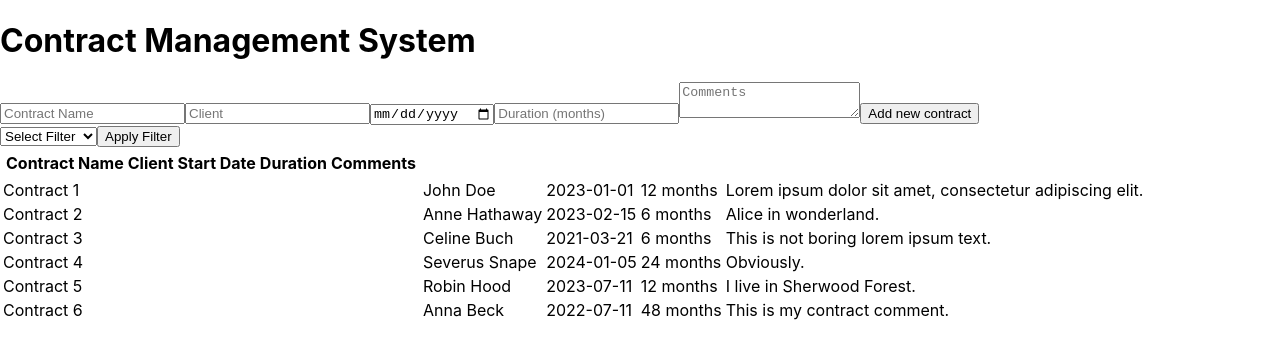
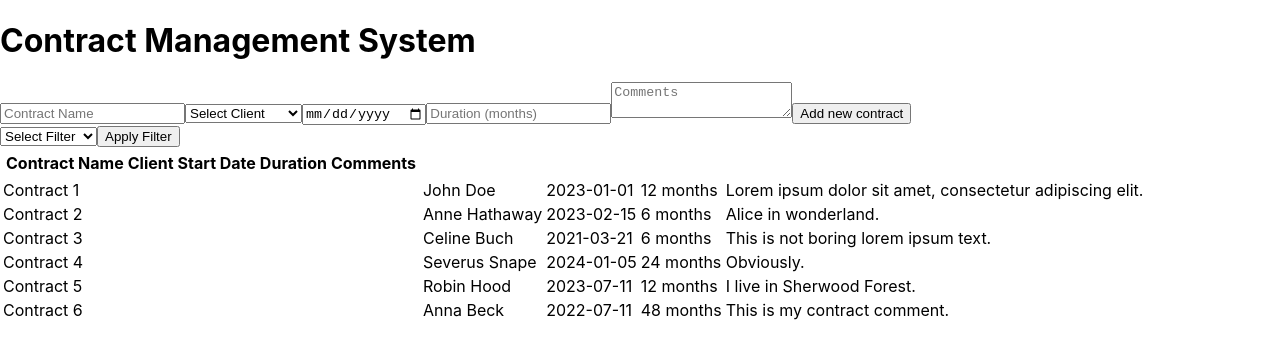
Before and after one commit to TenaRozing1/react-contract-task, a React (Create React App) app: page / in a window 1280 px wide. Shown: the top 358 px of the page. Built offline with nearby package versions, Linux system fonts and the light colour scheme.

Commit message:
Edited form

```diff
--- a/src/components/ContractForm.jsx
+++ b/src/components/ContractForm.jsx
@@ -1,6 +1,6 @@
 import React, { useState } from "react";
 
-const ContractForm = () => {
+const ContractForm = ({ clients, handleAddContract }) => {
   const [contractData, setContractData] = useState({
     contractName: "",
     client: "",
@@ -16,9 +16,11 @@ const ContractForm = () => {
 
   const handleSubmit = (e) => {
     e.preventDefault();
-    // logic for contract save
-    console.log(contractData);
-    // reset
+    handleAddContract({
+      id: Date.now(),
+      ...contractData,
+      duration: parseInt(contractData.duration),
+    });
     setContractData({
       contractName: "",
       client: "",
@@ -38,14 +40,19 @@ const ContractForm = () => {
         placeholder="Contract Name"
         required
       />
-      <input
-        type="text"
+      <select
         name="client"
         value={contractData.client}
         onChange={handleChange}
-        placeholder="Client"
         required
-      />
+      >
+        <option value="">Select Client</option>
+        {clients.map((client, index) => (
+          <option key={index} value={client}>
+            {client}
+          </option>
+        ))}
+      </select>
       <input
         type="date"
         name="startDate"
```
